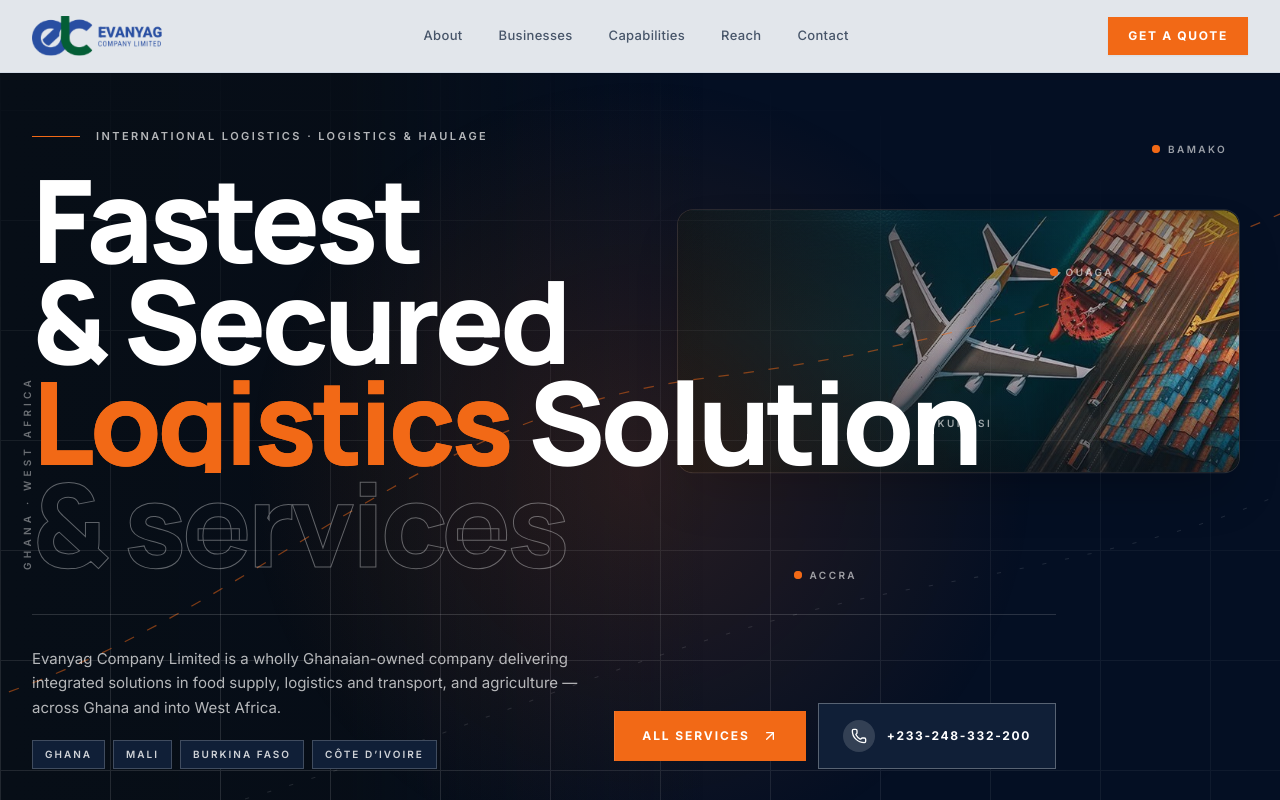
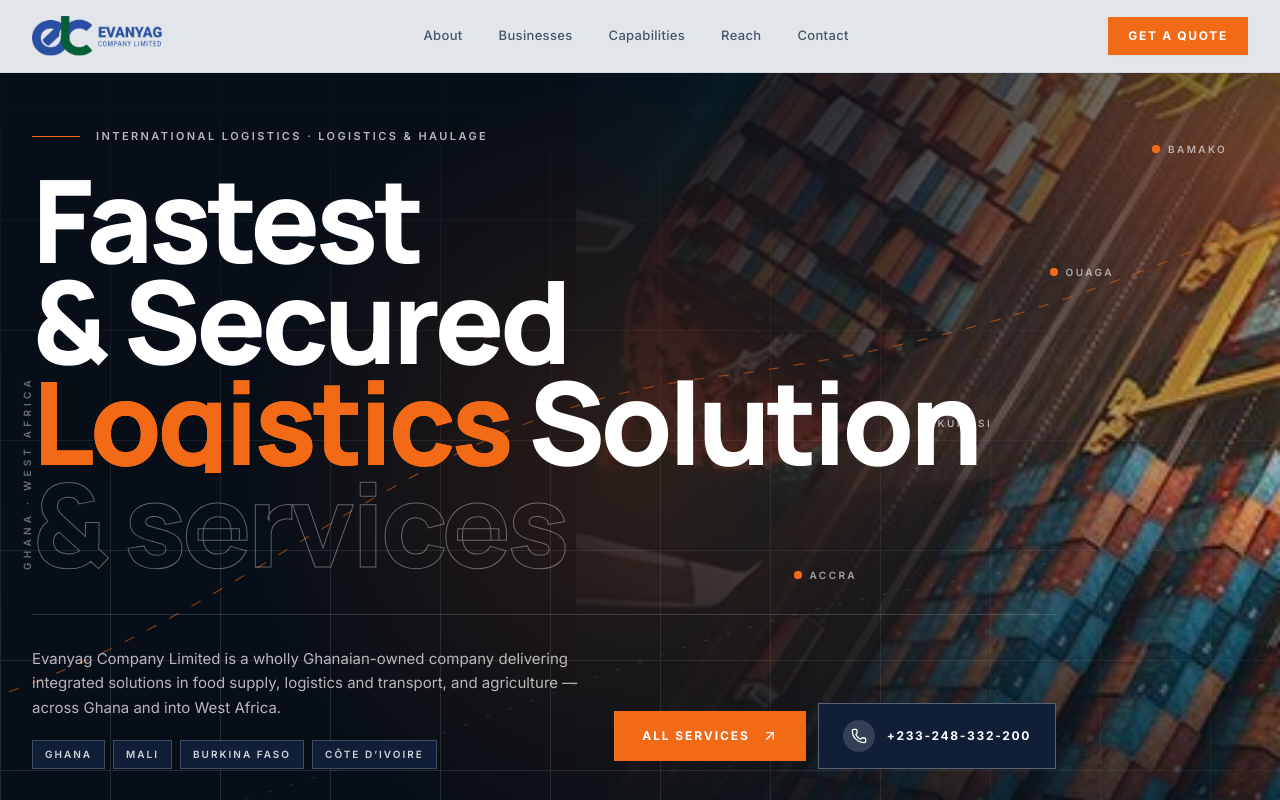
Before and after one commit to Gabby360/Evanyag-Website, a React (Vite) app: page / in a window 1280 px wide. Shown: the top 800 px of the page. Built offline with nearby package versions, Linux system fonts and the light colour scheme.

Commit message:
Remove hero picture rectangle frame, expand image size and apply smooth side gradient

```diff
--- a/src/components/site/Hero.tsx
+++ b/src/components/site/Hero.tsx
@@ -1,4 +1,4 @@
-import { useEffect, useRef, useState } from "react";
+import { useRef, useState } from "react";
 import { ArrowUpRight, Phone, MoveDown } from "lucide-react";
 import heroImg from "@/assets/hero-logistics.jpg";
 import { CONTACT, CORRIDORS } from "@/lib/site-data";
@@ -13,22 +13,8 @@
 ];
 
 export function Hero() {
-  const [offset, setOffset] = useState(0);
   const [pointer, setPointer] = useState({ x: 0.5, y: 0.5 });
   const sectionRef = useRef<HTMLElement | null>(null);
-
-  useEffect(() => {
-    let frame = 0;
-    const onScroll = () => {
-      cancelAnimationFrame(frame);
-      frame = requestAnimationFrame(() => setOffset(window.scrollY));
-    };
-    window.addEventListener("scroll", onScroll, { passive: true });
-    return () => {
-      window.removeEventListener("scroll", onScroll);
-      cancelAnimationFrame(frame);
-    };
-  }, []);
 
   const onPointerMove = (e: React.PointerEvent<HTMLElement>) => {
     const rect = sectionRef.current?.getBoundingClientRect();
@@ -39,9 +25,6 @@
     });
   };
 
-  const clamped = Math.min(offset, 700);
-  const fade = Math.max(0, 1 - clamped / 520);
-
   return (
     <section
       id="top"
@@ -49,27 +32,24 @@
       onPointerMove={onPointerMove}
       className="relative min-h-[100svh] overflow-hidden bg-ink text-white"
     >
-      {/* Right-aligned Hero Image Display showing the FULL picture (Plane + Sea + Port) */}
-      <div
-        className="absolute top-1/2 right-4 lg:right-10 -translate-y-1/2 w-[90%] lg:w-[46%] xl:w-[44%] max-w-[650px] overflow-hidden rounded-2xl border border-white/15 bg-[#040912] shadow-2xl z-0"
-        style={{ transform: `translate3d(0, calc(-50% + ${clamped * 0.12}px), 0)` }}
-      >
+      {/* Expanded Hero Image (Out of rectangle frame) */}
+      <div className="absolute inset-y-0 right-0 w-full lg:w-[70%] xl:w-[65%] h-full overflow-hidden z-0">
         <img
           src={heroImg}
           alt="EVANYAG haulage truck at dusk with container terminal, cargo ship and freight aircraft"
           width={1920}
           height={1280}
-          className="w-full h-auto object-cover rounded-2xl"
+          className="h-full w-full object-cover object-center lg:object-right"
           fetchPriority="high"
         />
-        {/* Dark Gradient Overlay Fading Left Edge for Perfect Text Readability */}
-        <div className="absolute inset-0 pointer-events-none bg-gradient-to-r from-[#070e17]/85 via-[#070e17]/30 to-transparent" />
-        <div className="absolute inset-0 pointer-events-none bg-gradient-to-t from-[#070e17]/60 via-transparent to-[#070e17]/40" />
+        {/* Gradient Overlay fading smooth left edge into dark background */}
+        <div className="absolute inset-0 pointer-events-none bg-gradient-to-r from-[#070e17] via-[#070e17]/70 to-transparent" />
+        <div className="absolute inset-0 pointer-events-none bg-gradient-to-t from-[#070e17] via-transparent to-[#070e17]/50" />
       </div>
 
-      {/* Global Section Dark Gradients */}
-      <div className="absolute inset-0 bg-gradient-to-r from-[#070e17] via-[#070e17]/95 to-transparent lg:w-[55%] pointer-events-none" />
-      <div className="absolute inset-x-0 bottom-0 h-36 bg-gradient-to-t from-[#070e17] to-transparent pointer-events-none" />
+      {/* Solid Left Side Overlay for Text Readability */}
+      <div className="absolute inset-y-0 left-0 w-full lg:w-[45%] bg-[#070e17] z-0 pointer-events-none" />
+      <div className="absolute inset-x-0 bottom-0 h-36 bg-gradient-to-t from-[#070e17] to-transparent pointer-events-none z-0" />
 
       <div
         className="pointer-events-none absolute -inset-40 opacity-70 transition-opacity duration-500"
@@ -109,7 +89,7 @@
           <span
             key={m.label}
             className="absolute flex items-center gap-2 animate-in fade-in fill-mode-both duration-1000"
-            style={{ left: `${m.x}%`, top: `${m.y}%`, animationDelay: `${900 + i * 180}ms`, opacity: fade }}
+            style={{ left: `${m.x}%`, top: `${m.y}%`, animationDelay: `${900 + i * 180}ms` }}
           >
             <span className="relative flex h-2 w-2">
               <span className="absolute inline-flex h-full w-full animate-ping rounded-full bg-ember opacity-60" />
```
